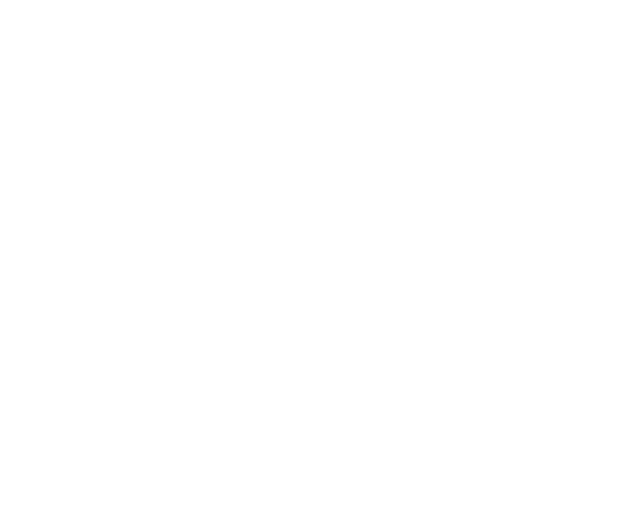
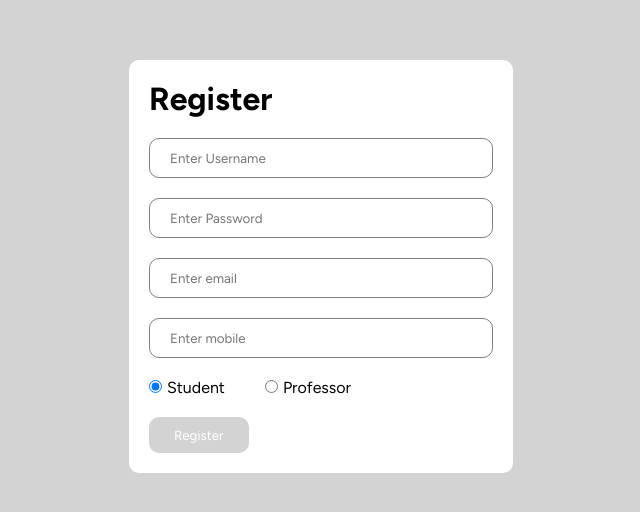
Before and after one commit to NileshKadam27/Ui-LearningManagementSystem, an Angular app: page /register in a window 1280 px wide. Before the commit this address led to /. Shown: the part 134-646 px from the top of the page, without its empty margins (319-959 px from the left). Built offline with nearby package versions, Linux system fonts and the light colour scheme; a web font is replaced by a local one.

Commit message:
registration changes

```diff
--- a/src/app/app.routes.ts
+++ b/src/app/app.routes.ts
@@ -2,6 +2,7 @@
 import { CoursedetailsComponent } from './components/coursedetails/coursedetails.component';
 import { LandingpageComponent } from './pages/landingpage/landingpage.component';
 import { LoginComponent } from './pages/login/login.component';
+import { RegisterComponent } from './pages/register/register.component';
 
 export const routes: Routes = [
 
@@ -11,5 +12,6 @@
 
   {path:"coursedetails",component:CoursedetailsComponent},
   {path:"login",component:LoginComponent},
-  {path:"",component:LandingpageComponent}
+  {path:"",component:LandingpageComponent},
+  {path:"register",component:RegisterComponent}
 ];
--- a/src/app/components/header/header.component.html
+++ b/src/app/components/header/header.component.html
@@ -14,13 +14,14 @@
       <p>Instructor</p>
       <p>Training</p>
 
-      @if( isLogin){
-        <p>Register</p>
-        <p (click)="login()">Login</p>
-      }@else{
+      @if(isLogin){
         <p> My Courses
         </p>
-        <p><i class="fa fa-user-circle fa-2x" aria-hidden="true"></i></p>
+        <p><i class="fa fa-user-circle fa-2x" aria-hidden="true" (click)="logOut()"></i></p>
+
+      }@else{
+        <p (click)="register()">Register</p>
+        <p (click)="login()">Login</p>
 
       }
 
--- a/src/app/components/header/header.component.ts
+++ b/src/app/components/header/header.component.ts
@@ -2,6 +2,7 @@
 import { Component, Input, OnInit } from '@angular/core';
 import { Router, RouterLink } from '@angular/router';
 import { ProductserviceService } from '../../services/product.service';
+import { LandingpageComponent } from '../../pages/landingpage/landingpage.component';
 
 
 @Component({
@@ -167,4 +168,14 @@
     this.route.navigate(["/login"]);
 
   }
+
+  register(){
+    this.route.navigate(["/register"]);
+  }
+
+  logOut(){
+    localStorage.setItem("authtoken","");
+    this.route.navigate([""])
+
+  }
 }
--- /dev/null
+++ b/src/app/interfaces/RegisterResponse.ts
@@ -0,0 +1,10 @@
+export interface ResisterResponse {
+    payload: Payload;
+    message: string;
+}
+
+export interface Payload {
+    id:       number;
+    username: string;
+    roleKey:  string;
+}
--- a/src/app/pages/landingpage/landingpage.component.ts
+++ b/src/app/pages/landingpage/landingpage.component.ts
@@ -14,12 +14,12 @@
   styleUrls: ['./landingpage.component.css']
 })
 export class LandingpageComponent implements OnInit {
-  islogin =false;
+  isLogin =false;
   constructor() { }
 
   ngOnInit() {
 
-this.getToken()
+    this.getToken()
 
   }
 
@@ -27,7 +27,7 @@
 getToken(){
   let token=localStorage.getItem("authtoken")
   if(token){
-    this.islogin=true;
+    this.isLogin=true;
    }
   }
 }
--- a/src/app/pages/login/login.component.html
+++ b/src/app/pages/login/login.component.html
@@ -7,9 +7,20 @@
 
         <input type="text" placeholder="Enter Username" [formControl]="username">
 
-        <input type="password" placeholder="Enter Password" [formControl]="password">
+        @if(username.errors?.['required']==true && username.touched==true)
+        {
+            <p class="error">username is Required</p>
+        }
 
-        <button class="btn" type="button" (click)="login()">Login</button>
+        <input [type]="passisActive ? 'password' : 'text'" placeholder="Enter Password" [formControl]="password">
+        <i (mousedown)="checkPassword()" (mouseup)="checkPassword()"  class="fa fa-eye" aria-hidden="true"></i>
+
+        @if(password.errors?.['required']==true && password.touched==true)
+        {
+            <p class="error">password is Required</p>
+        }
+
+        <button class="btn" type="button" [disabled]=loginForm.invalid (click)="login()">Login</button>
 
     </form>
 
--- a/src/app/pages/login/login.component.ts
+++ b/src/app/pages/login/login.component.ts
@@ -1,5 +1,5 @@
 import { Component } from '@angular/core';
-import { FormControl, FormGroup, ReactiveFormsModule } from '@angular/forms';
+import { FormControl, FormGroup, ReactiveFormsModule, Validators } from '@angular/forms';
 import { UserserviceService } from '../../services/user.service';
 import { Router } from '@angular/router';
 import { CommonModule } from '@angular/common';
@@ -13,10 +13,16 @@
 })
 export class LoginComponent {
 
+  passisActive: boolean = true;
+
   constructor(private userService:UserserviceService, private router:Router){}
 
-  username = new FormControl("",[])
-  password = new FormControl("",[])
+  username = new FormControl("",[
+    Validators.required
+  ])
+  password = new FormControl("",[
+    Validators.required
+  ])
 
   loginForm = new FormGroup({
 
@@ -39,4 +45,8 @@
       }
     }
 
+    checkPassword(){
+      this.passisActive = !this.passisActive;
+    }
+
 }
--- /dev/null
+++ b/src/app/pages/register/register.component.css
@@ -0,0 +1,57 @@
+.container
+{
+    width: 100%;
+    height: 100vh;
+    background-color: lightgray;
+    display: flex;
+    justify-content: center;
+    align-items: center;
+}
+
+.form
+{
+    width: 30%;
+    padding: 20px;
+    background-color: white;
+    display: flex;
+    flex-direction: column;
+    row-gap: 20px;
+    border-radius: 10px;
+}
+
+.form > input
+{
+    height: 40px;
+    text-indent: 20px;
+    border-radius: 10px;
+    border: 1px solid gray;
+}
+
+.btn
+{
+    padding: 10px 25px;
+    align-self: flex-start;
+    border: none;
+    background-color: black;
+    color: white;
+    border-radius: 10px;
+    cursor: pointer;
+}
+
+.btn:disabled
+{
+    cursor: not-allowed;
+    background-color: lightgray;
+}
+
+.radio{
+    display: flex;
+    flex-direction: row;
+    column-gap: 35px;
+}
+label{
+    padding: 5px;
+}
+i{
+    cursor: pointer;
+}
--- /dev/null
+++ b/src/app/pages/register/register.component.html
@@ -0,0 +1,52 @@
+<div class="container">
+
+    <form class="form" [formGroup]="registerForm">
+
+        <h1>Register</h1>
+
+        <input type="text" placeholder="Enter Username" [formControl]="username">
+        @if(username.errors?.['required']==true && username.touched==true)
+        {
+            <small class="error">username is Required</small>
+        }
+        <input id="pass" type="password" placeholder="Enter Password" [formControl]="password">
+        @if(password.errors?.['required']==true && password.touched==true)
+        {
+            <small class="error">password is Required</small>
+        }
+
+
+        <input type="text" placeholder="Enter email" [formControl]="email">
+        @if(email.errors?.['required']==true && email.touched==true)
+        {
+            <small class="error">Email is Required</small>
+        }
+        @else if(email.errors?.['pattern'])
+        {
+            <p class="error">email that must be in the following order: characters&#64;characters.domain characters followed by an &#64; sign, followed by more characters, and then a "."</p>
+        }
+
+        <input type="text" placeholder="Enter mobile" [formControl]="mobile">
+
+        @if(mobile.errors?.['required']==true && mobile.touched==true)
+        {
+            <small class="error">mobile is Required</small>
+        }
+
+        <div class="radio">
+            <div>
+                <input type="radio" id="roleCode" name="roleCode" value="STUDENT" [formControl]="roleCode">
+                <label for="Student">Student</label><br>
+            </div>
+
+            <div>
+                <input type="radio" id="roleCode" name="roleCode" value="PROFESSOR" [formControl]="roleCode">
+                <label for="Professor">Professor</label><br>
+            </div>
+
+        </div>
+        <button class="btn" type="button" [disabled]=registerForm.invalid (click)="registerUser()">Register</button>
+
+    </form>
+
+</div>
--- /dev/null
+++ b/src/app/pages/register/register.component.ts
@@ -0,0 +1,65 @@
+import { Component, ElementRef, ViewChild } from '@angular/core';
+import { UserserviceService } from '../../services/user.service';
+import { FormControl, FormGroup, ReactiveFormsModule, Validators } from '@angular/forms';
+import { CommonModule } from '@angular/common';
+import { HttpClient } from '@angular/common/http';
+import { Router } from '@angular/router';
+
+@Component({
+  selector: 'app-register',
+  standalone: true,
+  imports: [ReactiveFormsModule,CommonModule],
+  templateUrl: './register.component.html',
+  styleUrl: './register.component.css'
+})
+export class RegisterComponent {
+
+  passisActive: boolean = true;
+
+  constructor(private userService:UserserviceService, private router:Router){}
+
+  username = new FormControl("",[
+    Validators.required
+  ])
+  password = new FormControl("",[
+    Validators.required
+  ])
+  email = new FormControl("",[
+    Validators.pattern("[a-z0-9._%+\-]+@[a-z0-9.\-]+\.[a-z]{2,}$")
+  ])
+  mobile = new FormControl("",[
+    Validators.required
+  ])
+
+  roleCode = new FormControl("STUDENT",[
+    Validators.required
+  ])
+
+
+  registerForm = new FormGroup({
+    username:this.username,
+    password:this.password,
+    email:this.email,
+    mobile:this.mobile,
+    roleCode:this.roleCode
+  })
+
+  registerUser(){
+    if(this.registerForm.status=="VALID")
+    {
+      this.userService.registerUser(this.registerForm.value).subscribe(response=>{
+        if(response.payload.id){
+          this.router.navigate(["/login"])
+        }
+      })
+    }
+
+  }
+
+  checkPassword(){
+    this.passisActive = !this.passisActive;
+  }
+
+
+
+}
--- a/src/app/services/user.service.ts
+++ b/src/app/services/user.service.ts
@@ -1,6 +1,7 @@
 import { HttpClient, HttpHeaders } from '@angular/common/http';
 import { Injectable } from '@angular/core';
 import { LoginResponse } from '../interfaces/LoginResponse';
+import { ResisterResponse } from '../interfaces/RegisterResponse';
 
 @Injectable({
   providedIn: 'root'
@@ -17,4 +18,14 @@
     })
     return this.httpClient.post<LoginResponse>(this.userUrl+"/login",user,{headers:headers})
   }
+
+  registerUser(user:any)
+  {
+    let headers = new HttpHeaders({
+      "Content-Type":"application/json",
+      "Authorization":`Bearer ${localStorage.getItem("authtoken")}`
+    })
+    return this.httpClient.post<ResisterResponse>(this.userUrl+"/register",user,{headers:headers})
+  }
+
 }
--- a/src/styles.css
+++ b/src/styles.css
@@ -10,3 +10,8 @@
 
 
 }
+
+.error
+{
+    color: red;
+}
```
